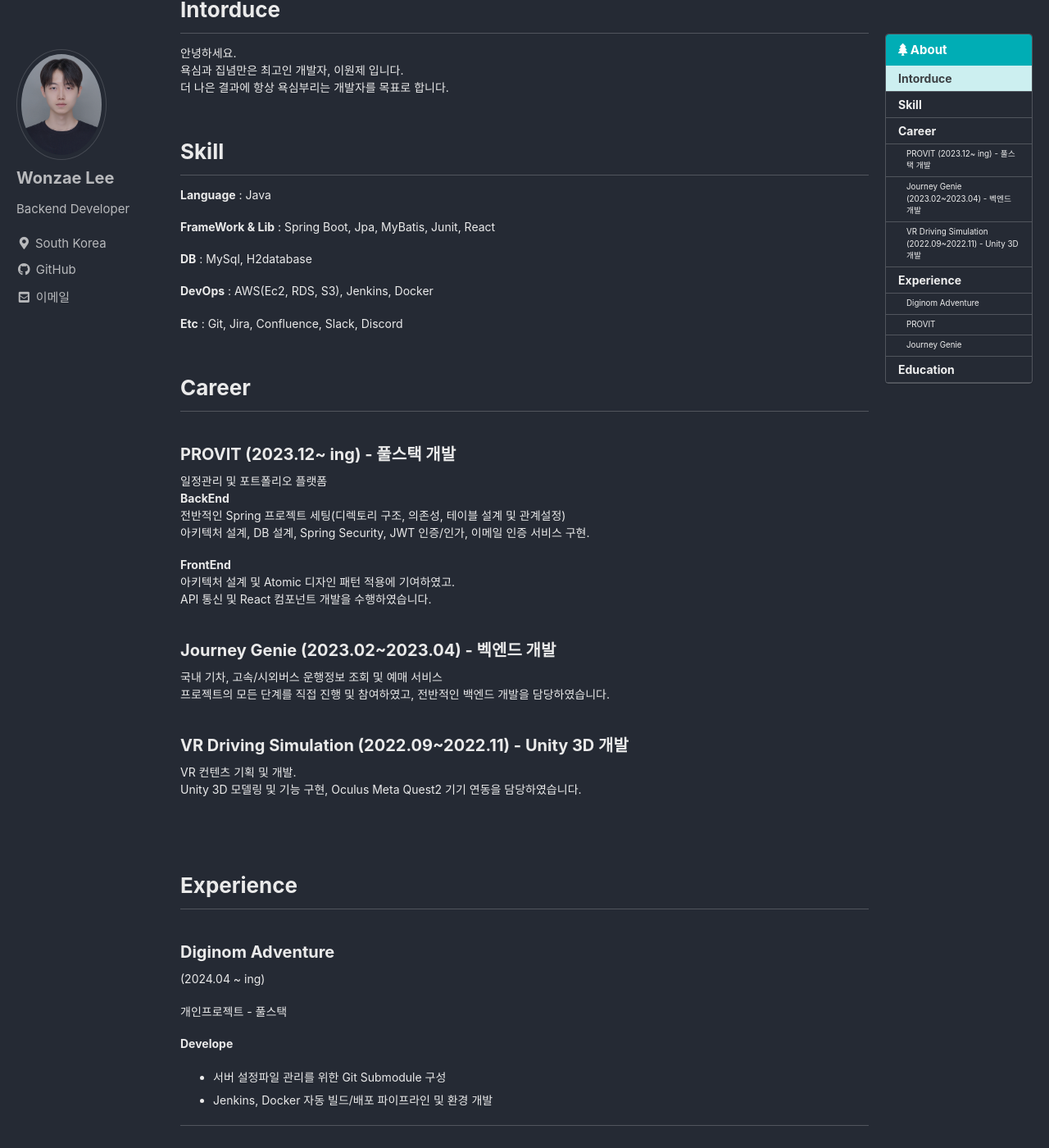
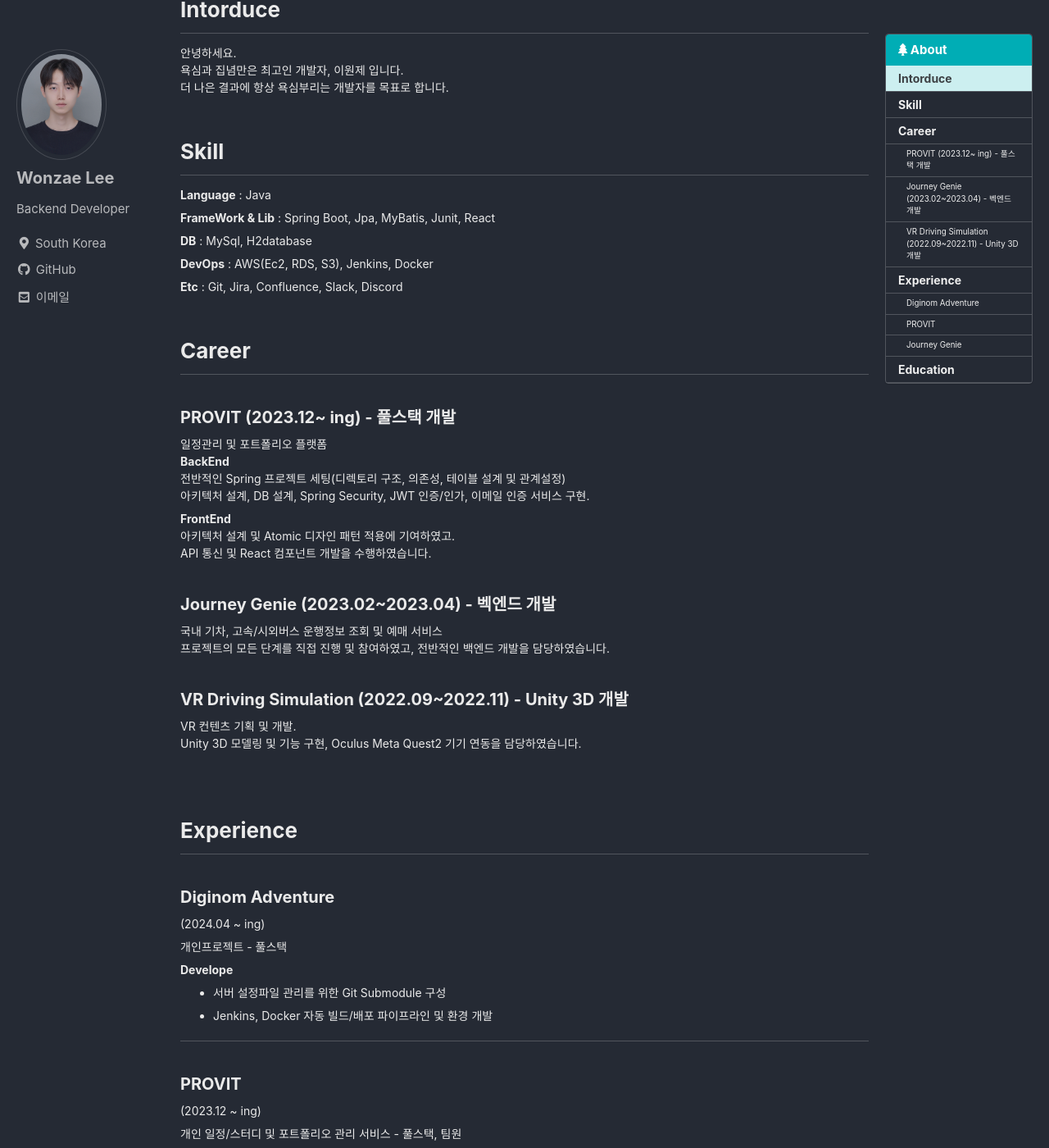
Before and after one commit to one-zeze/one-zeze.github.io, a Jekyll site: the page built from _posts/2024-03-29-about.md, in a window 1280 px wide and 1400 px high, scrolled down 299 px. Shown: the whole window at 82% size. Built offline with Jekyll 4.4.1, drawn with Linux system fonts in a browser that asks for light colours; cached includes are drawn as plain includes.

Commit message:
Update ul margin-top

```diff
--- a/_sass/minimal-mistakes/_base.scss
+++ b/_sass/minimal-mistakes/_base.scss
@@ -170,7 +170,9 @@ hr {
 }
 
 /* lists */
-
+ul {
+  margin-top: 0;
+}
 ul li,
 ol li {
   margin-bottom: 0.5em;
--- a/_sass/minimal-mistakes/_page.scss
+++ b/_sass/minimal-mistakes/_page.scss
@@ -123,7 +123,8 @@ body {
 
   /* paragraph indents */
   p {
-    margin: 0 0 $indent-var;
+    margin: 0 0 0.5em 0;
+    // margin: 0 0 $indent-var;
 
     /* sibling indentation*/
     @if $paragraph-indent == true {
```
